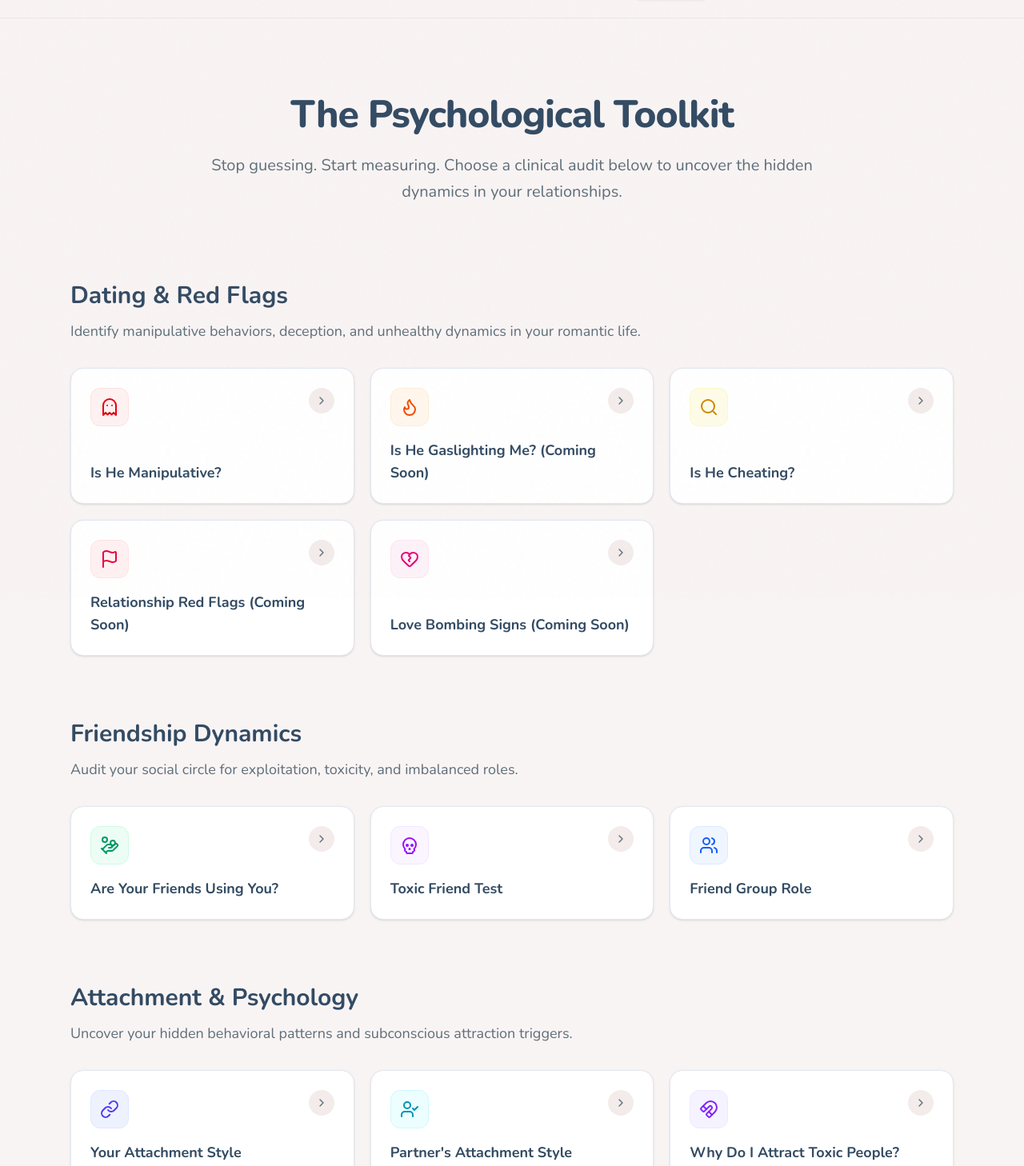
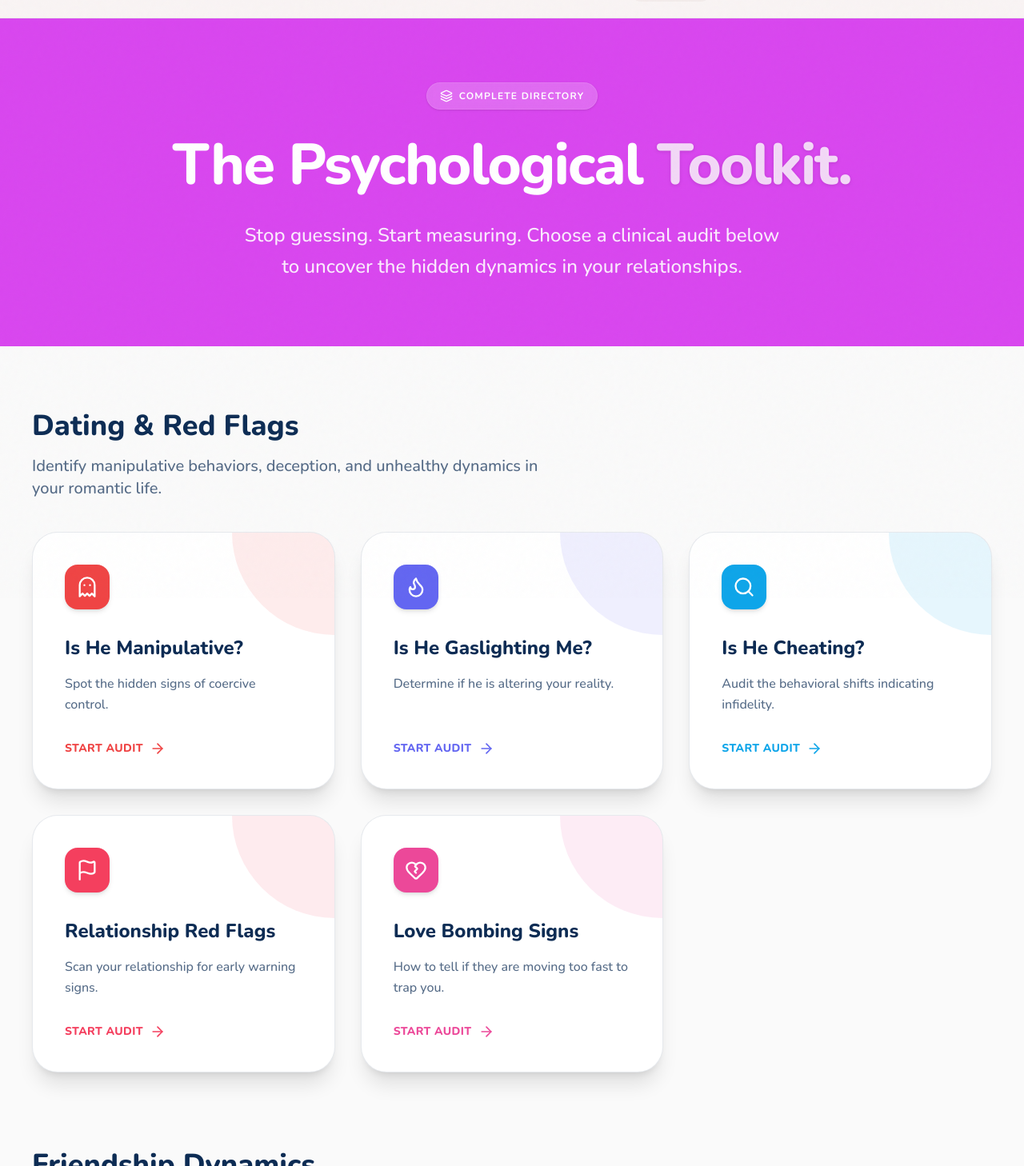
Before and after one commit to Sinadehesh/OopsCupid, a Next.js app: page /quizzes in a window 1280 px wide. Shown: the part 52-1510 px from the top of the page at 80% size. Built offline with nearby package versions, Linux system fonts and the light colour scheme; a web font is replaced by a local one.

Commit message:
style: matched quizzes directory to premium hub layout using vibrant fuchsia theme

```diff
--- a/app/quizzes/page.tsx
+++ b/app/quizzes/page.tsx
@@ -1,106 +1,108 @@
-import React from "react";
 import Link from "next/link";
 import {
   Ghost, Flame, Search, Flag, HeartCrack,
-  HandCoins, Skull, Users, Link as LinkIcon,
+  HandCoins, Skull, Users, Heart,
   UserCheck, Magnet, Bomb, MessageCircle, ScanFace,
-  ChevronRight
+  ArrowRight, Layers
 } from "lucide-react";
+
+export const metadata = { title: "All Quizzes & Tools | OopsCupid" };
 
 const quizCategories = [
   {
     title: "Dating & Red Flags",
     description: "Identify manipulative behaviors, deception, and unhealthy dynamics in your romantic life.",
     quizzes: [
-      { title: "Is He Manipulative?", path: "/is-he-manipulative", icon: Ghost, color: "bg-red-50 text-red-600", border: "border-red-100" },
-      { title: "Is He Gaslighting Me? (Coming Soon)", path: "/is-he-gaslighting-me", icon: Flame, color: "bg-orange-50 text-orange-600", border: "border-orange-100" },
-      { title: "Is He Cheating?", path: "/is-he-cheating", icon: Search, color: "bg-yellow-50 text-yellow-600", border: "border-yellow-100" },
-      { title: "Relationship Red Flags (Coming Soon)", path: "/relationship-red-flags", icon: Flag, color: "bg-rose-50 text-rose-600", border: "border-rose-100" },
-      { title: "Love Bombing Signs (Coming Soon)", path: "/love-bombing-signs", icon: HeartCrack, color: "bg-pink-50 text-pink-600", border: "border-pink-100" },
+      { title: "Is He Manipulative?", path: "/is-he-manipulative", desc: "Spot the hidden signs of coercive control.", icon: Ghost, bgClass: "bg-[#EF4444]", bgLightClass: "bg-[#EF4444]/10", textClass: "text-[#EF4444]" },
+      { title: "Is He Gaslighting Me?", path: "/is-he-gaslighting-me", desc: "Determine if he is altering your reality.", icon: Flame, bgClass: "bg-[#6366F1]", bgLightClass: "bg-[#6366F1]/10", textClass: "text-[#6366F1]" },
+      { title: "Is He Cheating?", path: "/is-he-cheating", desc: "Audit the behavioral shifts indicating infidelity.", icon: Search, bgClass: "bg-[#0EA5E9]", bgLightClass: "bg-[#0EA5E9]/10", textClass: "text-[#0EA5E9]" },
+      { title: "Relationship Red Flags", path: "/relationship-red-flags", desc: "Scan your relationship for early warning signs.", icon: Flag, bgClass: "bg-[#F43F5E]", bgLightClass: "bg-[#F43F5E]/10", textClass: "text-[#F43F5E]" },
+      { title: "Love Bombing Signs", path: "/love-bombing-signs", desc: "How to tell if they are moving too fast to trap you.", icon: HeartCrack, bgClass: "bg-[#EC4899]", bgLightClass: "bg-[#EC4899]/10", textClass: "text-[#EC4899]" }
     ]
   },
   {
     title: "Friendship Dynamics",
     description: "Audit your social circle for exploitation, toxicity, and imbalanced roles.",
     quizzes: [
-      { title: "Are Your Friends Using You?", path: "/are-your-friends-using-you", icon: HandCoins, color: "bg-emerald-50 text-emerald-600", border: "border-emerald-100" },
-      { title: "Toxic Friend Test", path: "/toxic-friend-test", icon: Skull, color: "bg-purple-50 text-purple-600", border: "border-purple-100" },
-      { title: "Friend Group Role", path: "/friend-group-role", icon: Users, color: "bg-blue-50 text-blue-600", border: "border-blue-100" },
+      { title: "Are Your Friends Using You?", path: "/are-your-friends-using-you", desc: "Discover if your friendships are purely transactional.", icon: HandCoins, bgClass: "bg-[#10B981]", bgLightClass: "bg-[#10B981]/10", textClass: "text-[#10B981]" },
+      { title: "Toxic Friend Test", path: "/toxic-friend-test", desc: "Learn the clinical signs of a draining friendship.", icon: Skull, bgClass: "bg-[#A855F7]", bgLightClass: "bg-[#A855F7]/10", textClass: "text-[#A855F7]" },
+      { title: "Friend Group Role", path: "/friend-group-role", desc: "Find out what role you play in your social circle.", icon: Users, bgClass: "bg-[#3B82F6]", bgLightClass: "bg-[#3B82F6]/10", textClass: "text-[#3B82F6]" }
     ]
   },
   {
     title: "Attachment & Psychology",
     description: "Uncover your hidden behavioral patterns and subconscious attraction triggers.",
     quizzes: [
-      { title: "Your Attachment Style", path: "/attachment-style-quiz", icon: LinkIcon, color: "bg-indigo-50 text-indigo-600", border: "border-indigo-100" },
-      { title: "Partner's Attachment Style", path: "/partners-attachment-style", icon: UserCheck, color: "bg-cyan-50 text-cyan-600", border: "border-cyan-100" },
-      { title: "Why Do I Attract Toxic People?", path: "/why-do-i-attract-toxic-people", icon: Magnet, color: "bg-violet-50 text-violet-600", border: "border-violet-100" },
-      { title: "Why Do I Sabotage Relationships? (Coming Soon)", path: "/why-do-i-sabotage-relationships", icon: Bomb, color: "bg-slate-50 text-slate-600", border: "border-slate-200" },
+      { title: "Your Attachment Style", path: "/attachment-style-quiz", desc: "Discover how you securely or anxiously connect.", icon: Heart, bgClass: "bg-[#EC4899]", bgLightClass: "bg-[#EC4899]/10", textClass: "text-[#EC4899]" },
+      { title: "Partner's Attachment Style", path: "/partners-attachment-style", desc: "Decode why he pulls away or gets clingy.", icon: UserCheck, bgClass: "bg-[#0EA5E9]", bgLightClass: "bg-[#0EA5E9]/10", textClass: "text-[#0EA5E9]" },
+      { title: "Why Do I Attract Toxic People?", path: "/why-do-i-attract-toxic-people", desc: "Audit the subconscious signals you are putting out.", icon: Magnet, bgClass: "bg-[#8B5CF6]", bgLightClass: "bg-[#8B5CF6]/10", textClass: "text-[#8B5CF6]" },
+      { title: "Why Do I Sabotage?", path: "/why-do-i-sabotage-relationships", desc: "Understand the hidden fears making you push people away.", icon: Bomb, bgClass: "bg-[#E11D48]", bgLightClass: "bg-[#E11D48]/10", textClass: "text-[#E11D48]" }
     ]
   },
   {
     title: "AI Analysis Tools",
     description: "Let our clinical AI review your real-life data for objective, unfiltered insights.",
     quizzes: [
-      { title: "Chat & Text Analyzer (Coming Soon)", path: "/chat-analyzer", icon: MessageCircle, color: "bg-teal-50 text-teal-600", border: "border-teal-100" },
-      { title: "Dating Profile Analyzer (Coming Soon)", path: "/dating-profile-analyzer", icon: ScanFace, color: "bg-fuchsia-50 text-fuchsia-600", border: "border-fuchsia-100" },
+      { title: "Chat & Text Analyzer", path: "/chat-analyzer", desc: "Let our AI analyze his actual text messages.", icon: MessageCircle, bgClass: "bg-[#14B8A6]", bgLightClass: "bg-[#14B8A6]/10", textClass: "text-[#14B8A6]" },
+      { title: "Dating Profile Analyzer", path: "/dating-profile-analyzer", desc: "Optimize your dating profile with AI feedback.", icon: ScanFace, bgClass: "bg-[#D946EF]", bgLightClass: "bg-[#D946EF]/10", textClass: "text-[#D946EF]" }
     ]
   }
 ];
 
-export default function AllQuizzesPage() {
+export default function AllQuizzes() {
   return (
-    <div className="min-h-screen bg-[#F9F4F4] py-16 md:py-24">
-      <div className="max-w-[1200px] mx-auto px-6 lg:px-12">
-
-        {/* Header Section */}
-        <div className="mb-16 md:mb-24 text-center max-w-3xl mx-auto animate-in fade-in slide-in-from-bottom-4 duration-700">
-          <h1 className="text-4xl md:text-5xl font-extrabold text-[#334B63] mb-6 tracking-tight">
-            The Psychological Toolkit
+    <main className="min-h-screen bg-[#fafafa]">
+      <section className="bg-[#D946EF] text-white py-20 px-6 relative overflow-hidden">
+        <div className="absolute inset-0 opacity-10 bg-[radial-gradient(circle_at_center,_var(--tw-gradient-stops))] from-white via-transparent to-transparent"></div>
+        <div className="max-w-5xl mx-auto text-center relative z-10 flex flex-col items-center">
+          <div className="inline-flex items-center gap-2 px-4 py-2 rounded-full text-xs font-bold tracking-widest mb-6 bg-white/20 backdrop-blur-sm border border-white/10 shadow-sm uppercase">
+            <Layers className="w-4 h-4 text-white" />
+            Complete Directory
+          </div>
+          <h1 className="text-5xl md:text-7xl font-extrabold mb-6 tracking-tight leading-tight">
+            The Psychological <span className="text-white/80 drop-shadow-sm">Toolkit.</span>
           </h1>
-          <p className="text-lg md:text-xl text-[#5E6E79] leading-relaxed">
+          <p className="text-lg md:text-2xl font-medium max-w-2xl mx-auto opacity-90 leading-relaxed">
             Stop guessing. Start measuring. Choose a clinical audit below to uncover the hidden dynamics in your relationships.
           </p>
         </div>
+      </section>
 
-        {/* Categories Grid */}
-        <div className="space-y-20">
+      <section className="py-20 px-6">
+        <div className="w-full max-w-[1200px] mx-auto space-y-24">
+
           {quizCategories.map((category, idx) => (
-            <section key={idx} className="animate-in fade-in slide-in-from-bottom-8 duration-700" style={{ animationDelay: `${idx * 150}ms`, animationFillMode: 'both' }}>
-              <div className="mb-8">
-                <h2 className="text-2xl md:text-3xl font-bold text-[#334B63] mb-3">{category.title}</h2>
-                <p className="text-[#5E6E79] text-base md:text-lg">{category.description}</p>
+            <div key={idx} className="animate-in fade-in slide-in-from-bottom-8 duration-700" style={{ animationDelay: `${idx * 150}ms`, animationFillMode: 'both' }}>
+              <div className="mb-10 text-center md:text-left">
+                <h2 className="text-3xl md:text-4xl font-extrabold text-[#0D2C54] mb-4">{category.title}</h2>
+                <p className="text-[#0D2C54]/70 text-lg md:text-xl font-medium max-w-2xl">{category.description}</p>
               </div>
 
-              <div className="grid grid-cols-1 md:grid-cols-2 lg:grid-cols-3 gap-5">
+              <div className="grid grid-cols-1 md:grid-cols-2 lg:grid-cols-3 gap-8">
                 {category.quizzes.map((quiz, quizIdx) => {
                   const Icon = quiz.icon;
                   return (
-                    <Link
-                      key={quizIdx}
-                      href={quiz.path}
-                      className="group bg-white rounded-2xl p-6 border border-[#E2E8F0] shadow-sm hover:shadow-md hover:border-[#CBD5E1] transition-all duration-200 flex flex-col justify-between"
-                    >
-                      <div className="flex items-start justify-between mb-4">
-                        <div className={`w-12 h-12 rounded-xl flex items-center justify-center ${quiz.color} ${quiz.border} border`}>
-                          <Icon className="w-6 h-6" />
+                    <Link key={quizIdx} href={quiz.path} className="group block h-full">
+                      <div className="bg-white rounded-[32px] p-8 md:p-10 border border-[#0D2C54]/10 shadow-xl hover:shadow-2xl transition-all duration-300 hover:-translate-y-2 h-full flex flex-col relative overflow-hidden">
+                        <div className={`absolute top-0 right-0 w-32 h-32 ${quiz.bgLightClass} rounded-bl-full -z-0 transition-transform group-hover:scale-110`}></div>
+                        <div className={`w-14 h-14 ${quiz.bgClass} rounded-2xl flex items-center justify-center mb-8 shadow-md z-10`}>
+                          <Icon className="w-7 h-7 text-white" />
                         </div>
-                        <div className="w-8 h-8 rounded-full bg-[#F3ECEB] flex items-center justify-center text-[#5E6E79] group-hover:bg-[#FFB8A1] group-hover:text-black transition-colors duration-200">
-                          <ChevronRight className="w-4 h-4" />
+                        <h3 className="text-2xl font-extrabold text-[#0D2C54] mb-4 z-10">{quiz.title}</h3>
+                        <p className="text-[#0D2C54]/70 mb-8 leading-relaxed font-medium z-10 flex-grow">{quiz.desc}</p>
+                        <div className={`flex items-center ${quiz.textClass} font-extrabold z-10 mt-auto uppercase text-sm tracking-wide`}>
+                          Start Audit <ArrowRight className="w-5 h-5 ml-2 transition-transform group-hover:translate-x-1" />
                         </div>
                       </div>
-                      <h3 className="text-lg font-bold text-[#334B63] group-hover:text-[#5A7492] transition-colors">
-                        {quiz.title}
-                      </h3>
                     </Link>
                   );
                 })}
               </div>
-            </section>
+            </div>
           ))}
+
         </div>
-
-      </div>
-    </div>
+      </section>
+    </main>
   );
 }
```
